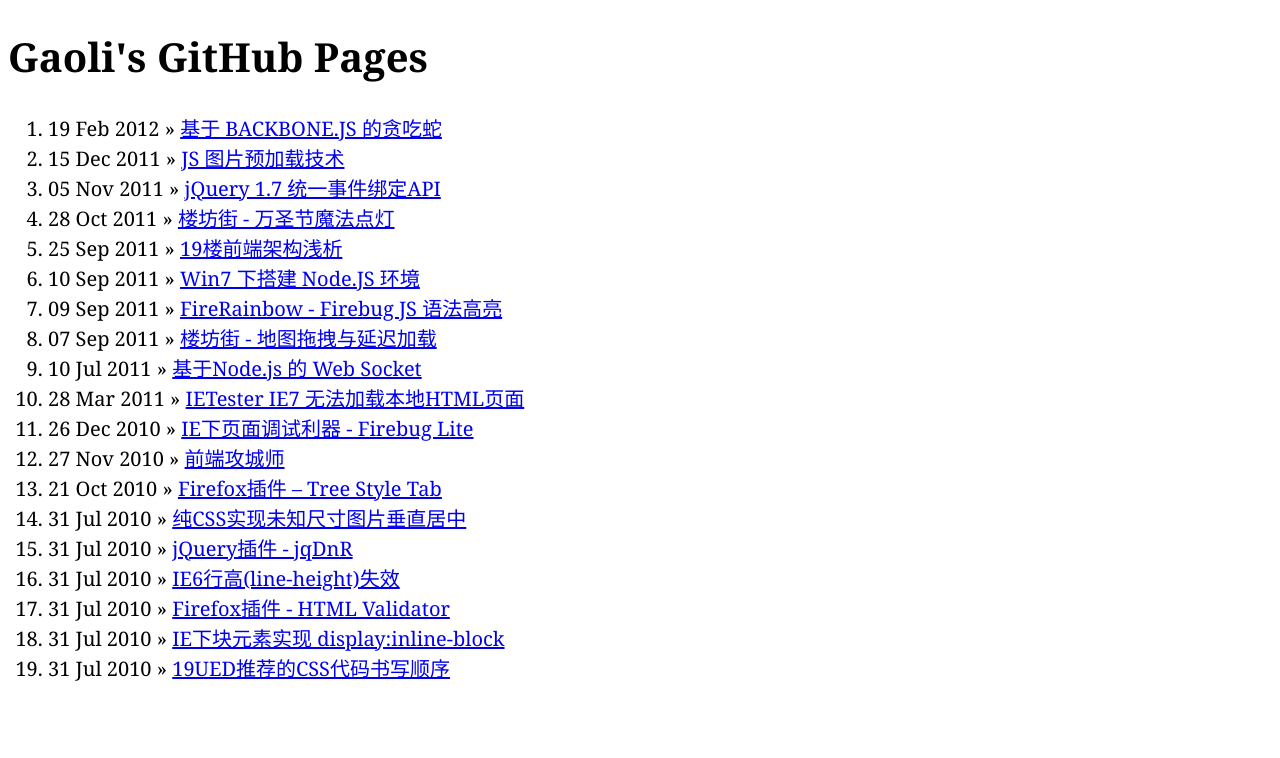
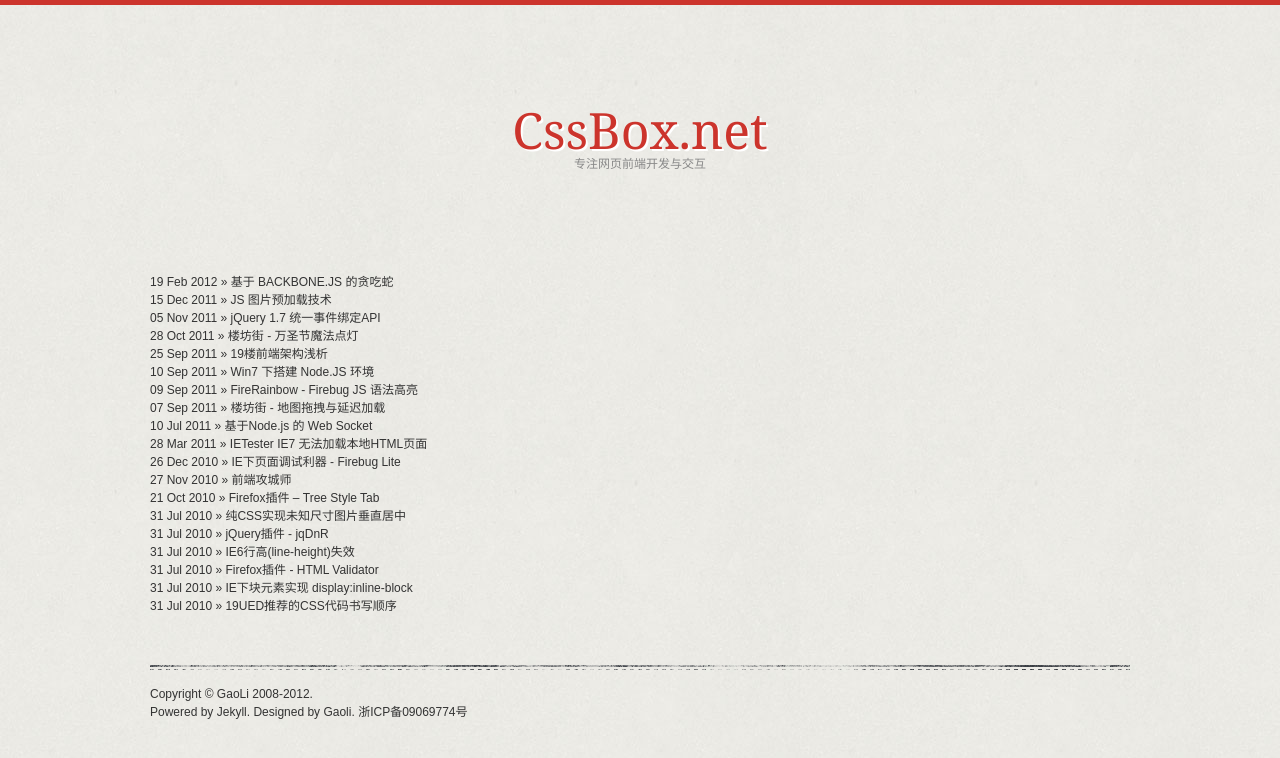
Before and after one commit to xiaoxiehang/gaoli.github.com, a Jekyll site: the page built from index.html, in a window 1280 px wide. Shown: the top 758 px of the page. Built offline with Jekyll 4.4.1, drawn with Linux system fonts in a browser that asks for light colours; Markdown is read by kramdown in place of the engine named in the settings.

Commit message:
update style

```diff
--- a/_layouts/default.html
+++ b/_layouts/default.html
@@ -3,13 +3,28 @@
 <head>
     <meta charset="UTF-8">
     <title>{{ page.title }}</title>
-    <style type="text/css">
-        body {
-            font:400 20px/1.5 Georgia;
-        }
-    </style>
+    <meta name="description" content="CssBox.net，专注网页前端开发与交互，关注国内外最新最好的前端开发资讯和前端开发技术的专业博客" />
+    <meta name="keywords" content="HTML,HTML5,CSS,CSS3,JavaScript,jQuery,前端,F2E" />
+    <!--[if lt IE 9]>
+    <script src="http://html5shim.googlecode.com/svn/trunk/html5.js"></script>
+    <![endif]-->
+    <link rel="stylesheet" href="/css/style.css" />
 </head>
 <body>
-    {{ content }}
+    <div id="row">
+        <header id="header">
+            <hgroup>
+                <h1 id="logo"><a href="http://gaoli.github.com">CssBox.net</a></h1>
+                <h2 id="description">专注网页前端开发与交互</h2>
+            </hgroup>
+        </header>
+        <div id="content">
+            {{ content }}
+        </div>
+        <footer id="footer">
+            <p>Copyright © GaoLi 2008-2012.</p>
+            <p>Powered by <a href="http://jekyllrb.com" target="_blank" rel="nofollow">Jekyll</a>. Designed by <a href="http://gaoli.github.com" rel="nofollow">Gaoli</a>. <a href="http://www.miibeian.gov.cn/" target="_blank" rel="nofollow">浙ICP备09069774号</a></p>
+        </footer>
+    </div>
 </body>
 </html>
--- /dev/null
+++ b/css/style.css
@@ -0,0 +1,39 @@
+/*=S common */
+html,body,dl,dt,dd,ul,ol,li,h1,h2,h3,h4,h5,h6,form,fieldset,legend,input,label,textarea,p,blockquote,th,td {margin:0;padding:0;}
+body {border-top:5px solid #CC342C;background:url("/images/bg.jpg");-webkit-text-size-adjust:none;}
+body,textarea {font:400 12px/1.5 "Microsoft Yahei",Simsun,Arial;color:#333;}
+a,a:visited {text-decoration:none;color:#333;cursor:pointer;}
+a:hover {text-decoration:underline;color:#CC342C;}
+em,i {font-style:normal;}
+h1,h2,h3,h4,h5,h6,strong {font-weight:700;font-size:100%;}
+label, input, select {vertical-align:middle;}
+img, button {background:none;border:0 none;vertical-align:middle;}
+ol,ul {list-style:none;}
+table,th,td,fieldset,legend {font-weight:400;border:0 none;border-collapse:collapse}
+
+.txt {padding:3px;border:1px solid #DDD;}
+.txt:hover {border-color:#CC342C;}
+.iblock {display:inline-block;*display:inline;zoom:1;vertical-align:middle;}
+/*=E common */
+
+
+/*=S HTML5 */
+article, aside, details, figcaption, figure, footer, header, hgroup, nav, section {display:block;}
+audio, canvas, video {display:inline-block;*display:inline;*zoom:1;}
+audio:not([controls]) {display:none;}
+[hidden] {display:none;}
+/*=E HTML5 */
+
+/*=S layout */
+#row {margin:0 auto;width:980px;overflow:hidden;}
+    #header {margin:100px 0;overflow:hidden;}
+    #footer {padding:20px 0;background:url("/images/full-line.png") repeat-x;}
+    #content {margin-bottom:50px;overflow:hidden;}
+/*=S layout */
+
+/*=S header */
+#logo, #description {text-align:center;}
+	#logo {font:50px/50px Georgia;text-shadow:2px 2px 0 #FFF;}
+	#logo a {color:#CC342C;text-decoration:none;}
+	#description {font:12px/1.5 Simsun;color:#888;}
+/*=E header */
--- a/index.html
+++ b/index.html
@@ -3,7 +3,6 @@
 title: Gaoli's GitHub Pages
 ---
 
-<h1>Gaoli's GitHub Pages</h1>
 <ol>
 {% for post in site.posts %}
     <li><span>{{ post.date | date_to_string }}</span> &raquo; <a href="{{ post.url }}">{{ post.title }}</a></li>
```
Also changed, not shown: images/bg.jpg (added), images/full-line.png (added).
